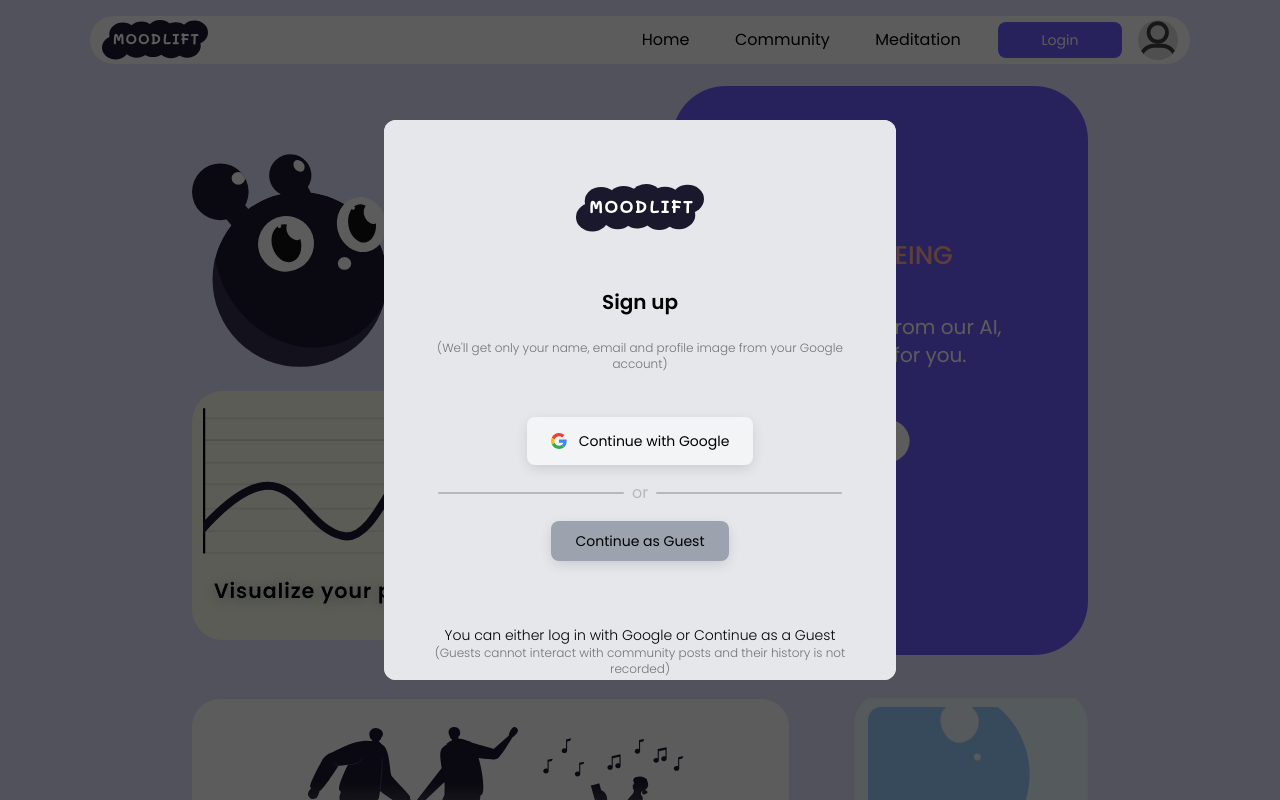
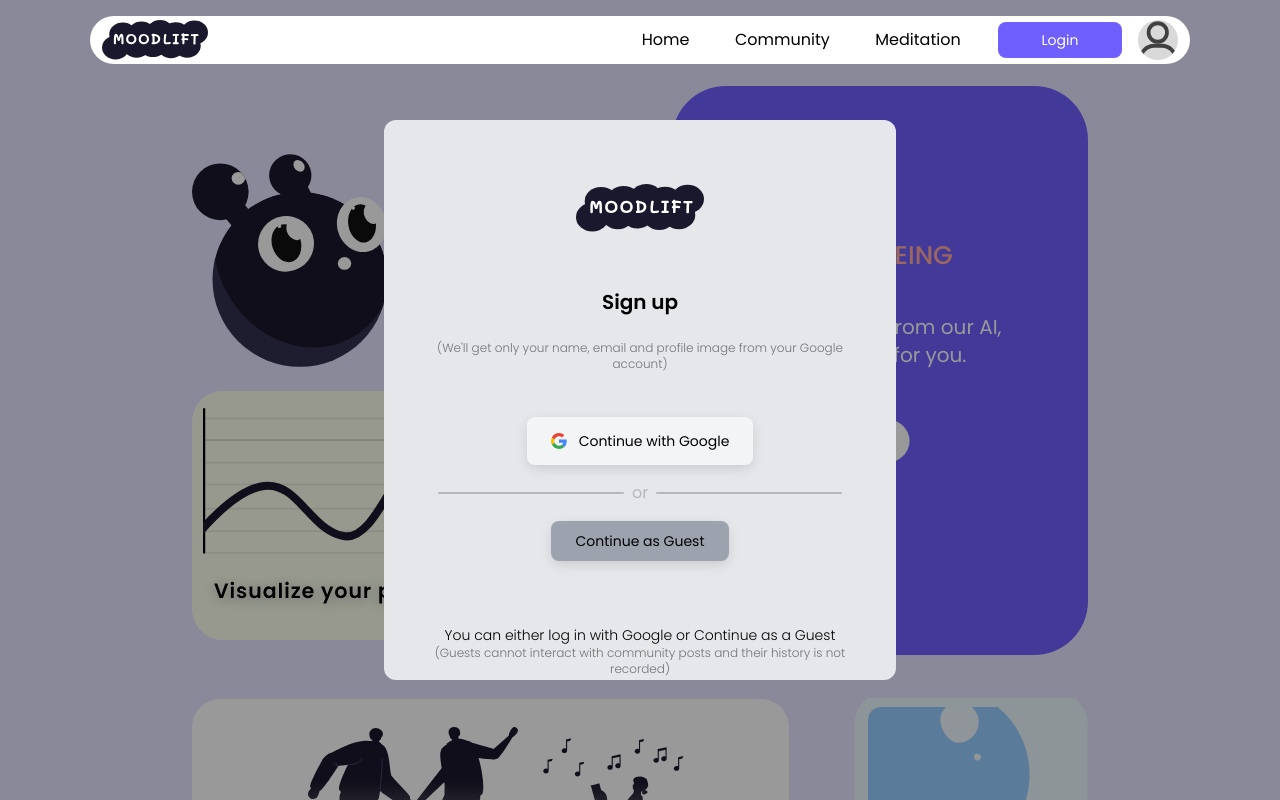
Before and after one commit to sunilshrestha07/moodlift, a Next.js app: page / in a window 1280 px wide. Shown: the top 800 px of the page. Built offline with nearby package versions, Linux system fonts and the light colour scheme.

Commit message:
navbar also changed and popup fixed

```diff
--- a/redux/store.ts
+++ b/redux/store.ts
@@ -8,8 +8,16 @@
 import initialQsnSlice from "./features/initialQsnSlice";
 import popupSlice from "./features/popupSlice";
 import pagesSlice from "./features/pagesSlice";
-// import pagesSlice from './features/pagesSlice'
 
+// Configuration for Redux Persist
+const persistConfig = {
+    key: "root",
+    storage,
+    version: 1,
+    whitelist: ["userSlice", "popupSlice"], // Only userSlice and popupSlice will be persisted
+};
+
+// Combine all reducers
 const rootReducer = combineReducers({
     userSlice,
     popupSlice,
@@ -20,14 +28,7 @@
     graphSlice,
 });
 
-// Configuration for Redux Persist
-const persistConfig = {
-    key: "root",
-    storage,
-    version: 1,
-};
-
-// Create a persisted reducer using the root reducer and persist configuration
+// Create a persisted reducer
 const persistedReducer = persistReducer(persistConfig, rootReducer);
 
 // Create the Redux store
--- a/src/app/home/page.tsx
+++ b/src/app/home/page.tsx
@@ -37,7 +37,7 @@
 
     return (
         <div>
-            {loginPopupStatus && <SignupPopup />}
+            {!currentUser && loginPopupStatus && <SignupPopup />}
             {isInitialQuestionVisible && isAuthenticated && <NewUserPopup />}
 
             {!currentUser && loginPopupStatus && <SignupPopup />}
--- a/src/app/page.tsx
+++ b/src/app/page.tsx
@@ -28,7 +28,7 @@
                 <Steps />
                 {!currentUser && loginPopupStatus && <SignupPopup />}
 
-                {loginPopupStatus && <SignupPopup />}
+                {/* {loginPopupStatus && <SignupPopup />} */}
             </div>
         </>
     );
--- a/src/components/Navbar.tsx
+++ b/src/components/Navbar.tsx
@@ -26,7 +26,7 @@
     };
 
     return (
-        <div className={navbarPadding}>
+        <div className={`${navbarPadding} sticky top-4 z-30`}>
             <header className="relative w-full min-w-min box-border bg-white mt-4 rounded-[90px] md:rounded-[99px]">
                 <div className="px-2 py-1 md:px-3">
                     <div className="object-contain flex justify-between items-center relative">
```
Also changed, not shown: redux/features/ReduxProvider.tsx (+5 -6 lines).
